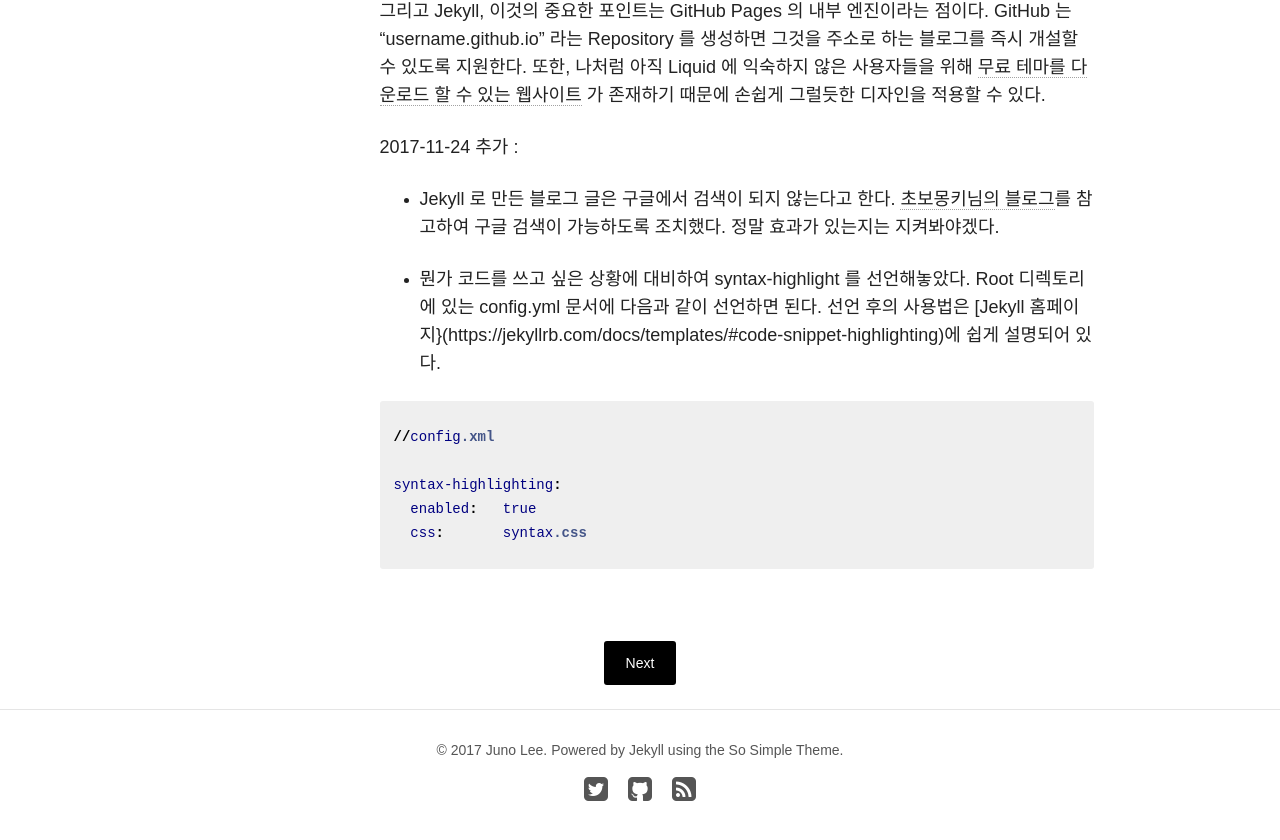
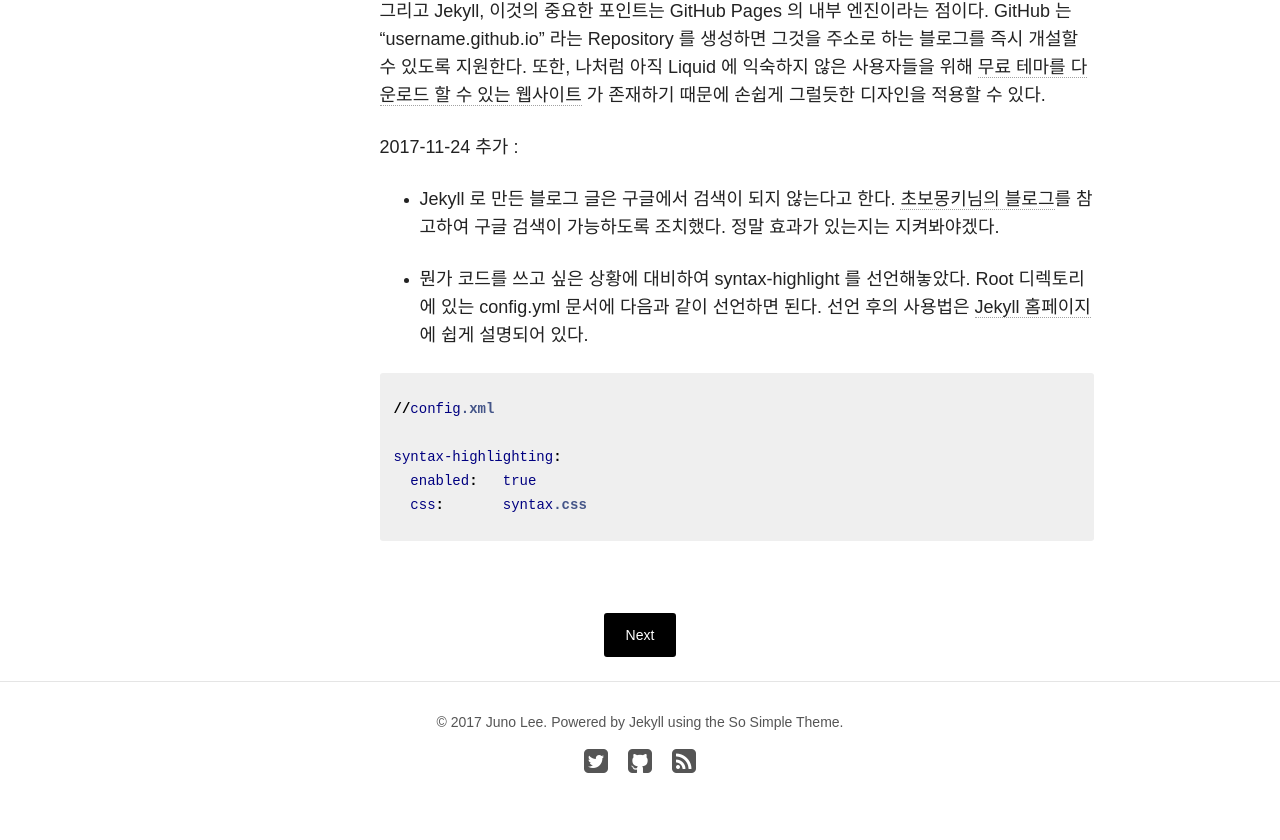
Before and after one commit to johanneslee/johanneslee.github.io, a Jekyll site: the page built from _posts/articles/2017-11-22-page1.md, in a window 1280 px wide and 900 px high, scrolled down 1295 px. Shown: the top 840 px of the window. Built offline with Jekyll 4.4.1, drawn with Linux system fonts in a browser that asks for light colours; nearby versions of some CDN libraries; some of the changed lines change nothing that is shown.

Commit message:
miss-writing of post modified

```diff
--- a/_posts/articles/2017-11-22-page1.md
+++ b/_posts/articles/2017-11-22-page1.md
@@ -27,7 +27,7 @@ Markdown은 위키에서 활동하면서 익숙해진 마크업 언어인데, Li
 
 * Jekyll 로 만든 블로그 글은 구글에서 검색이 되지 않는다고 한다. [초보몽키님의 블로그](https://wayhome25.github.io/etc/2017/02/20/google-search-sitemap-jekyll/)를 참고하여 구글 검색이 가능하도록 조치했다. 정말 효과가 있는지는 지켜봐야겠다.
 
-* 뭔가 코드를 쓰고 싶은 상황에 대비하여 syntax-highlight 를 선언해놓았다. Root 디렉토리에 있는 config.yml 문서에 다음과 같이 선언하면 된다. 선언 후의 사용법은 [Jekyll 홈페이지}(https://jekyllrb.com/docs/templates/#code-snippet-highlighting)에 쉽게 설명되어 있다.
+* 뭔가 코드를 쓰고 싶은 상황에 대비하여 syntax-highlight 를 선언해놓았다. Root 디렉토리에 있는 config.yml 문서에 다음과 같이 선언하면 된다. 선언 후의 사용법은 [Jekyll 홈페이지](https://jekyllrb.com/docs/templates/#code-snippet-highlighting)에 쉽게 설명되어 있다.
 
 {% highlight css %}
 //config.xml
```
